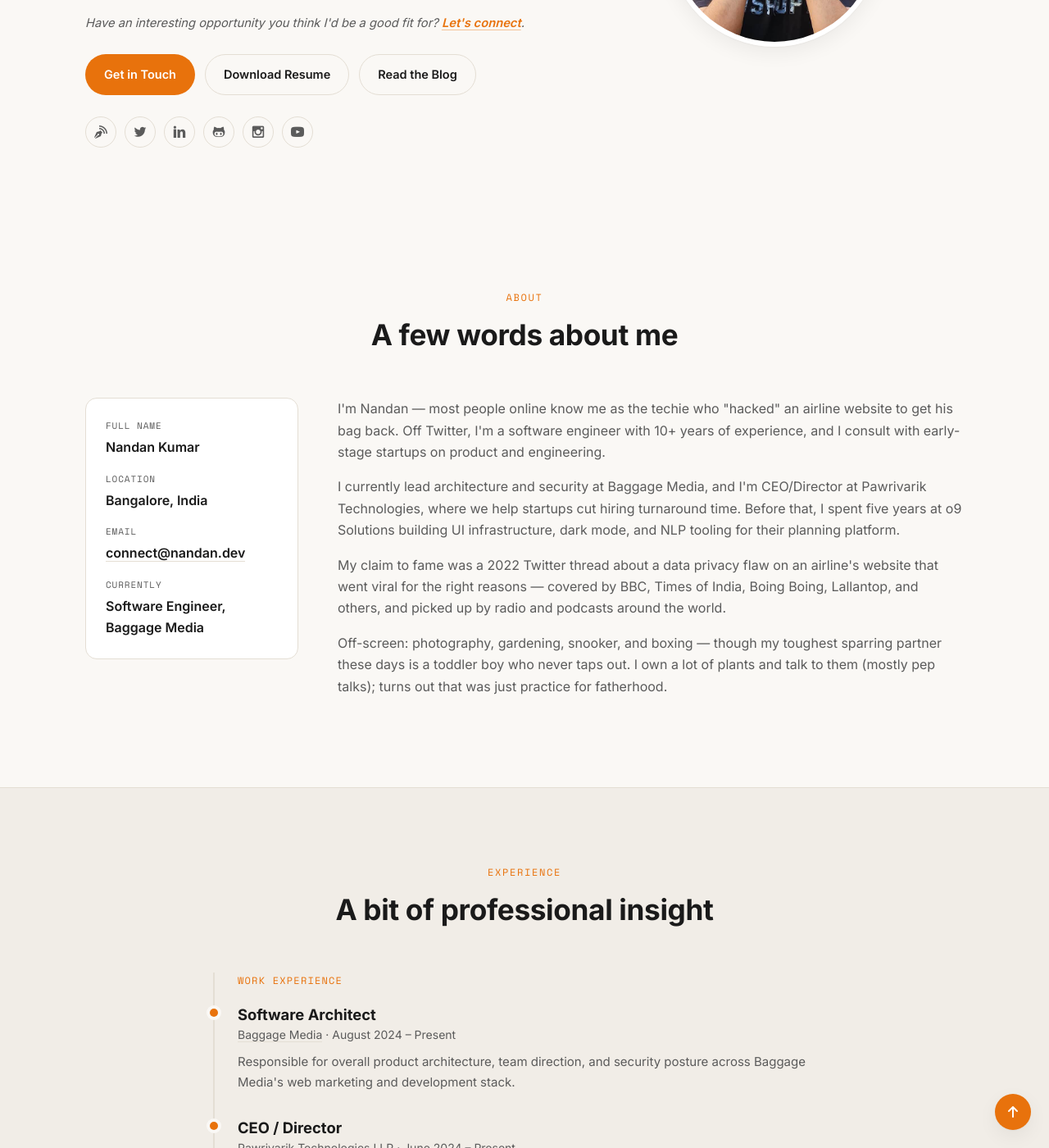
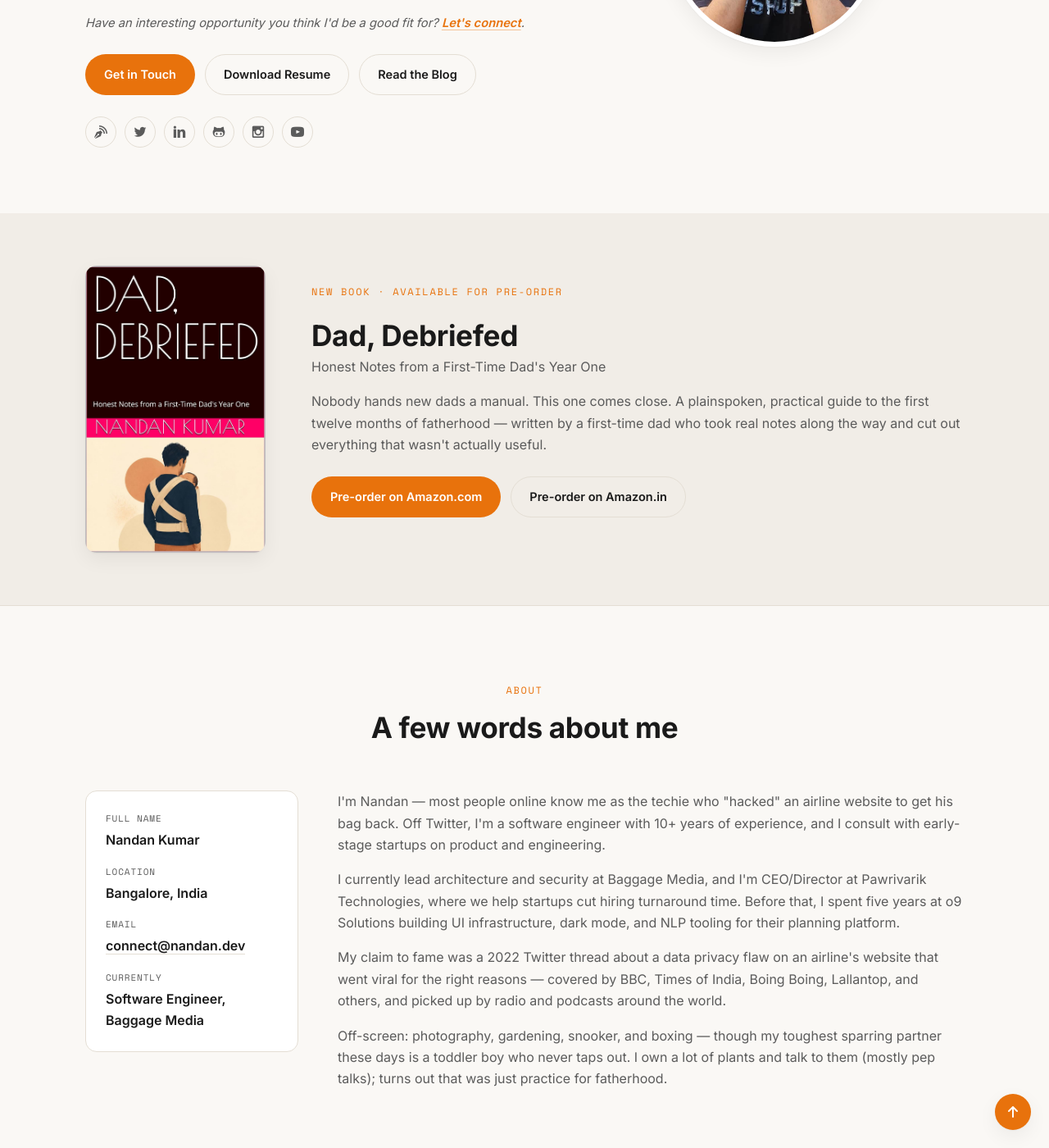
Before and after one commit to sirius93/sirius93.github.io, a Jekyll site: the page index.html, which Jekyll copies as it is, in a window 1280 px wide and 1400 px high, scrolled down 532 px. Shown: the whole window at 82% size. Built offline with Jekyll 4.4.1, drawn with Linux system fonts in a browser that asks for light colours; some web fonts are replaced; some of the changed text lies outside the part shown.

Commit message:
Update landing page projects and add book pre-order promo
Swap Quizzler/Chunky Babies/Bookwise AI for Wobuddy in the nav and
footer project lists, and add a hero-adjacent section promoting
Dad, Debriefed with pre-order links for Amazon.com and Amazon.in.

Co-Authored-By: Claude Sonnet 5 <noreply@anthropic.com>

```diff
--- a/css/site.css
+++ b/css/site.css
@@ -376,6 +376,24 @@ html.nav-open { overflow: hidden; }
   .hero-cta, .social-row { justify-content: center; }
 }
 
+/* ---------- Book promo ---------- */
+.book-promo { padding: 64px 0; }
+.book-promo-grid { display: flex; align-items: center; gap: 56px; }
+.book-promo-grid img {
+  flex: 0 0 220px;
+  width: 220px; height: auto;
+  border-radius: var(--radius);
+  box-shadow: var(--shadow);
+}
+.book-promo-copy { flex: 1.2; }
+.book-promo-copy h2 { margin: 8px 0 4px; }
+@media (max-width: 760px) {
+  .book-promo-grid { flex-direction: column; text-align: center; }
+  .book-promo-grid img { width: 180px; }
+  .book-promo-copy .lede { margin: 0 auto 16px; }
+  .book-promo-copy .hero-cta { justify-content: center; }
+}
+
 /* ---------- About ---------- */
 .about-grid { display: grid; grid-template-columns: 260px 1fr; gap: 48px; }
 .about-card {
--- a/index.html
+++ b/index.html
@@ -163,6 +162,24 @@
     </div>
   </div>
 </header>
+
+<section id="book" class="book-promo bg-alt">
+  <div class="container">
+    <div class="book-promo-grid reveal">
+      <img src="images/dad-debriefed-cover.jpg" width="280" height="446" alt="Dad, Debriefed: Honest Notes from a First-Time Dad's Year One — book cover" loading="lazy">
+      <div class="book-promo-copy">
+        <span class="kicker">New Book · Available for Pre-order</span>
+        <h2>Dad, Debriefed</h2>
+        <p class="role">Honest Notes from a First-Time Dad's Year One</p>
+        <p class="lede">Nobody hands new dads a manual. This one comes close. A plainspoken, practical guide to the first twelve months of fatherhood — written by a first-time dad who took real notes along the way and cut out everything that wasn't actually useful.</p>
+        <div class="hero-cta">
+          <a target="_blank" rel="noopener" href="https://www.amazon.com/dp/B0HGLJD3QV" class="btn btn-primary">Pre-order on Amazon.com</a>
+          <a target="_blank" rel="noopener" href="https://www.amazon.in/dp/B0HGLJD3QV" class="btn btn-ghost">Pre-order on Amazon.in</a>
+        </div>
+      </div>
+    </div>
+  </div>
+</section>
 
 <section id="about">
   <div class="container">
```
Also changed, not shown: other parts of index.html (+3 -5 lines), images/dad-debriefed-cover.jpg (added).
